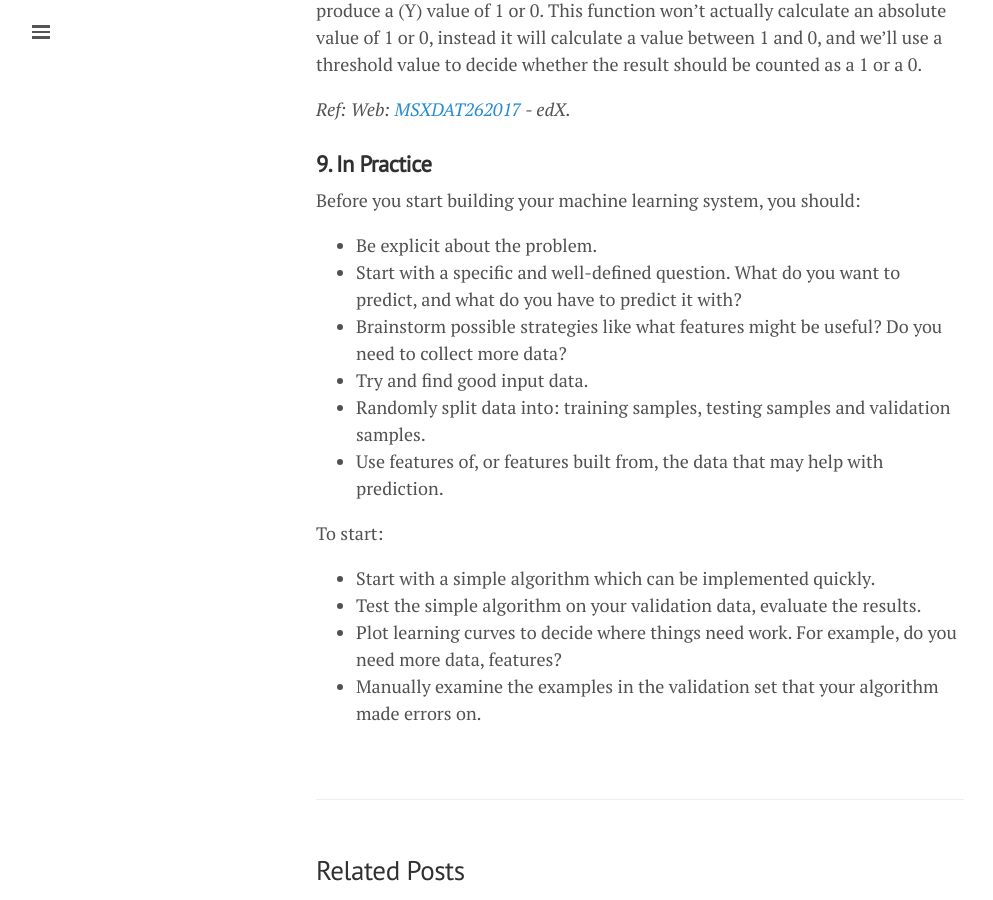
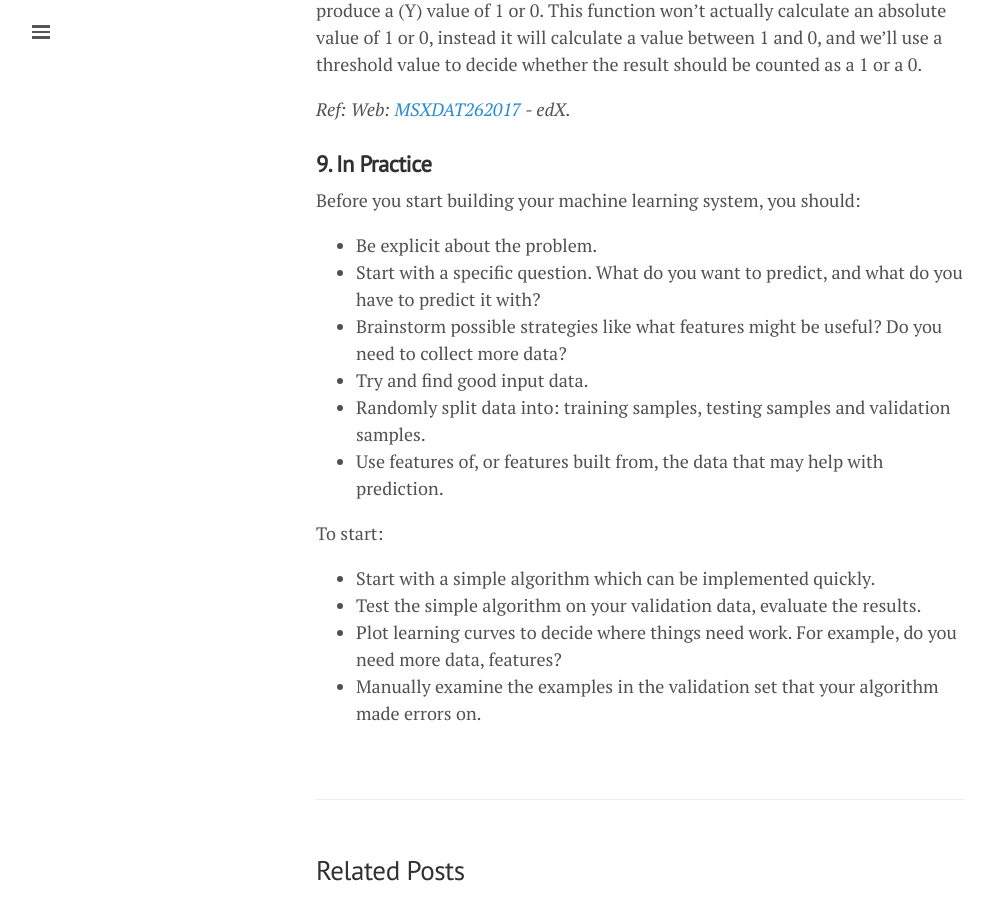
Before and after one commit to lgeurts/lgeurts.github.io, a Jekyll site: the page built from _posts/2018-06-29-artificial-intelligence-basics.md, in a window 1280 px wide and 900 px high, scrolled down 5843 px. Shown: the whole window, without its empty margins (0-993 px from the left). Built offline with Jekyll 4.4.1, drawn with Linux system fonts in a browser that asks for light colours; nearby versions of some CDN libraries.

Commit message:
Update 2018-06-29-artificial-intelligence-basics.md

```diff
--- a/_posts/2018-06-29-artificial-intelligence-basics.md
+++ b/_posts/2018-06-29-artificial-intelligence-basics.md
@@ -158,7 +158,7 @@ Generally, a binary classifier is a function that can be applied to features (X)
 Before you start building your machine learning system, you should:
 
 * Be explicit about the problem.
-* Start with a specific and well-defined question. What do you want to predict, and what do you have to predict it with?
+* Start with a specific question. What do you want to predict, and what do you have to predict it with?
 * Brainstorm possible strategies like what features might be useful? Do you need to collect more data?
 * Try and find good input data.
 * Randomly split data into: training samples, testing samples and validation samples.
```
